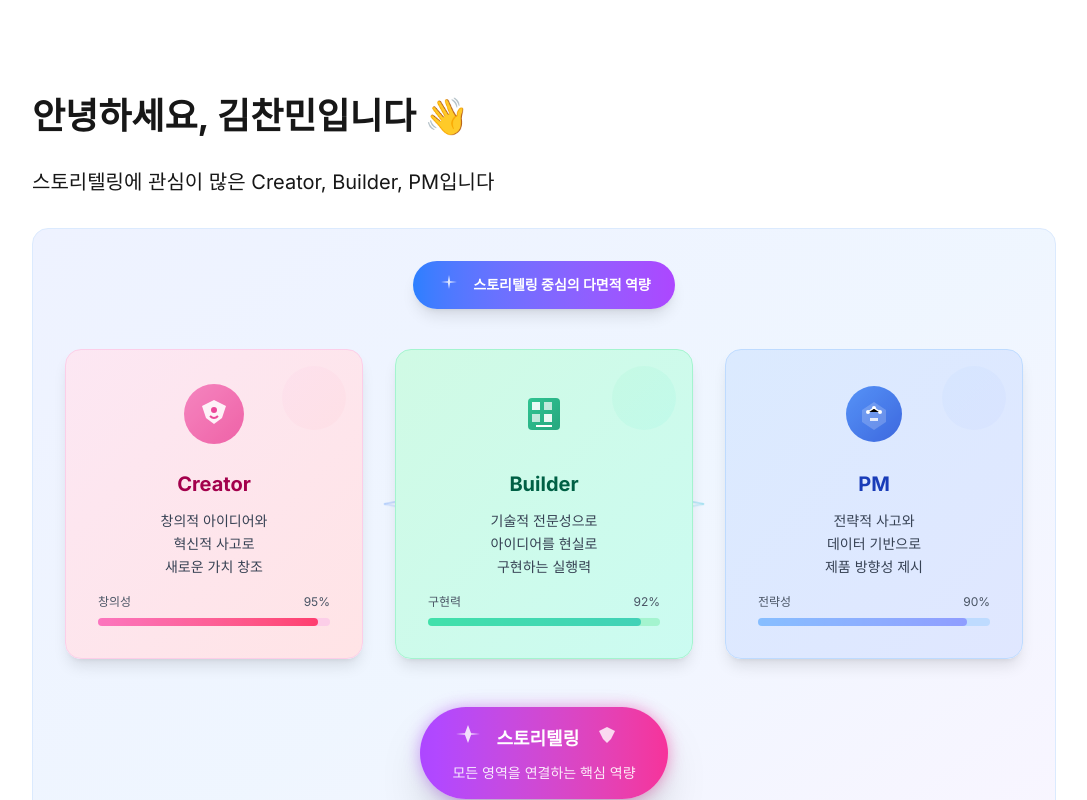
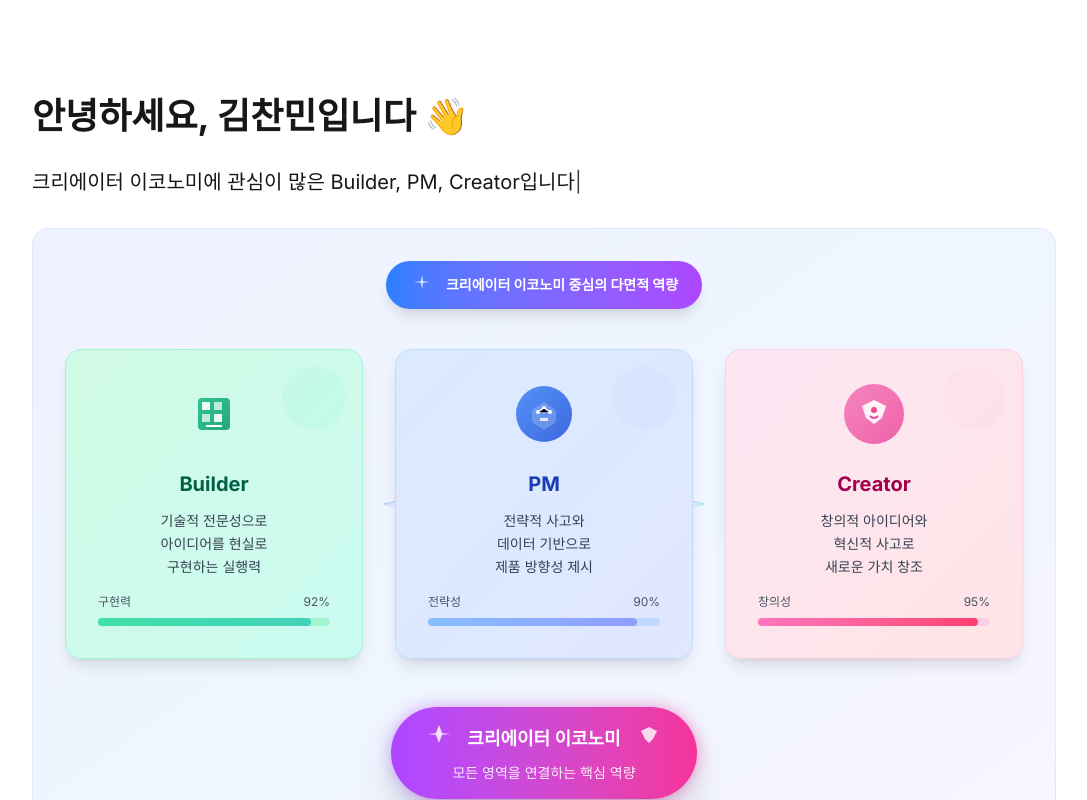
Before and after one commit to chanmkim/chanmkim-writing, a Next.js app: page / in a window 1280 px wide. Shown: the top 800 px of the page, without its empty margins (96-1183 px from the left). Built offline with nearby package versions, Linux system fonts and the light colour scheme.

Commit message:
intro: 크리에이터 이코노미 중심으로 포지셔닝

```diff
--- a/src/app/page.tsx
+++ b/src/app/page.tsx
@@ -1,4 +1,5 @@
 import Link from 'next/link'
+import TypingEffect from '@/components/typing-effect'
 
 export default function Home() {
   return (
@@ -6,7 +7,12 @@ export default function Home() {
       <div className="z-10 max-w-5xl w-full items-center justify-between font-mono text-sm">
         <h1 className="text-4xl font-bold mb-8">안녕하세요, 김찬민입니다 👋</h1>
         <p className="text-xl mb-8">
-          스토리텔링에 관심이 많은 Creator, Builder, PM입니다
+          <TypingEffect
+            text="크리에이터 이코노미에 관심이 많은 Builder, PM, Creator입니다"
+            speed={80}
+            className="text-xl"
+            repeatDelay={3000}
+          />
         </p>
 
         {/* 그래픽 인포그래픽 섹션 */}
@@ -17,7 +23,7 @@ export default function Home() {
               <svg width="24" height="24" viewBox="0 0 24 24" fill="none" className="animate-pulse">
                 <path d="M12 2L13.09 8.26L20 9L13.09 9.74L12 16L10.91 9.74L4 9L10.91 8.26L12 2Z" fill="currentColor"/>
               </svg>
-              <span className="font-bold">스토리텔링 중심의 다면적 역량</span>
+              <span className="font-bold">크리에이터 이코노미 중심의 다면적 역량</span>
             </div>
           </div>
 
@@ -37,46 +43,6 @@ export default function Home() {
             </svg>
 
             <div className="grid grid-cols-1 md:grid-cols-3 gap-8 relative z-10">
-              {/* Creator 카드 */}
-              <div className="group cursor-pointer">
-                <div className="relative p-8 bg-gradient-to-br from-pink-100 to-rose-100 dark:from-pink-900/30 dark:to-rose-900/30 rounded-2xl shadow-lg hover:shadow-2xl transition-all duration-500 hover:-translate-y-2 border border-pink-200 dark:border-pink-700">
-                  {/* 배경 데코레이션 */}
-                  <div className="absolute top-4 right-4 w-16 h-16 bg-gradient-to-br from-pink-200 to-rose-200 dark:from-pink-800 dark:to-rose-800 rounded-full opacity-20"></div>
-
-                  {/* SVG 아이콘 */}
-                  <div className="relative mb-6">
-                    <svg width="64" height="64" viewBox="0 0 64 64" className="mx-auto group-hover:scale-110 transition-transform duration-300">
-                      <circle cx="32" cy="32" r="30" fill="url(#creatorGradient)" className="animate-pulse"/>
-                      <defs>
-                        <linearGradient id="creatorGradient" x1="0%" y1="0%" x2="100%" y2="100%">
-                          <stop offset="0%" stopColor="#f472b6"/>
-                          <stop offset="100%" stopColor="#ec4899"/>
-                        </linearGradient>
-                      </defs>
-                      <path d="M20 24 L32 18 L44 24 L40 36 L32 42 L24 36 Z" fill="white" opacity="0.9"/>
-                      <circle cx="32" cy="28" r="3" fill="#ec4899"/>
-                      <path d="M28 34 Q32 38 36 34" stroke="#ec4899" strokeWidth="2" fill="none"/>
-                    </svg>
-                  </div>
-
-                  <h3 className="text-xl font-bold mb-3 text-center text-pink-800 dark:text-pink-200">Creator</h3>
-                  <p className="text-sm text-gray-700 dark:text-gray-300 text-center leading-relaxed">
-                    창의적 아이디어와<br/>혁신적 사고로<br/>새로운 가치 창조
-                  </p>
-
-                  {/* 스킬 바 */}
-                  <div className="mt-4 space-y-2">
-                    <div className="flex justify-between text-xs text-gray-600 dark:text-gray-400">
-                      <span>창의성</span>
-                      <span>95%</span>
-                    </div>
-                    <div className="w-full bg-pink-200 dark:bg-pink-800 rounded-full h-2">
-                      <div className="bg-gradient-to-r from-pink-400 to-rose-500 h-2 rounded-full w-[95%] animate-pulse"></div>
-                    </div>
-                  </div>
-                </div>
-              </div>
-
               {/* Builder 카드 */}
               <div className="group cursor-pointer">
                 <div className="relative p-8 bg-gradient-to-br from-emerald-100 to-teal-100 dark:from-emerald-900/30 dark:to-teal-900/30 rounded-2xl shadow-lg hover:shadow-2xl transition-all duration-500 hover:-translate-y-2 border border-emerald-200 dark:border-emerald-700">
@@ -155,10 +121,50 @@ export default function Home() {
                   </div>
                 </div>
               </div>
+
+              {/* Creator 카드 */}
+              <div className="group cursor-pointer">
+                <div className="relative p-8 bg-gradient-to-br from-pink-100 to-rose-100 dark:from-pink-900/30 dark:to-rose-900/30 rounded-2xl shadow-lg hover:shadow-2xl transition-all duration-500 hover:-translate-y-2 border border-pink-200 dark:border-pink-700">
+                  {/* 배경 데코레이션 */}
+                  <div className="absolute top-4 right-4 w-16 h-16 bg-gradient-to-br from-pink-200 to-rose-200 dark:from-pink-800 dark:to-rose-800 rounded-full opacity-20"></div>
+
+                  {/* SVG 아이콘 */}
+                  <div className="relative mb-6">
+                    <svg width="64" height="64" viewBox="0 0 64 64" className="mx-auto group-hover:scale-110 transition-transform duration-300">
+                      <circle cx="32" cy="32" r="30" fill="url(#creatorGradient)" className="animate-pulse"/>
+                      <defs>
+                        <linearGradient id="creatorGradient" x1="0%" y1="0%" x2="100%" y2="100%">
+                          <stop offset="0%" stopColor="#f472b6"/>
+                          <stop offset="100%" stopColor="#ec4899"/>
+                        </linearGradient>
+                      </defs>
+                      <path d="M20 24 L32 18 L44 24 L40 36 L32 42 L24 36 Z" fill="white" opacity="0.9"/>
+                      <circle cx="32" cy="28" r="3" fill="#ec4899"/>
+                      <path d="M28 34 Q32 38 36 34" stroke="#ec4899" strokeWidth="2" fill="none"/>
+                    </svg>
+                  </div>
+
+                  <h3 className="text-xl font-bold mb-3 text-center text-pink-800 dark:text-pink-200">Creator</h3>
+                  <p className="text-sm text-gray-700 dark:text-gray-300 text-center leading-relaxed">
+                    창의적 아이디어와<br/>혁신적 사고로<br/>새로운 가치 창조
+                  </p>
+
+                  {/* 스킬 바 */}
+                  <div className="mt-4 space-y-2">
+                    <div className="flex justify-between text-xs text-gray-600 dark:text-gray-400">
+                      <span>창의성</span>
+                      <span>95%</span>
+                    </div>
+                    <div className="w-full bg-pink-200 dark:bg-pink-800 rounded-full h-2">
+                      <div className="bg-gradient-to-r from-pink-400 to-rose-500 h-2 rounded-full w-[95%] animate-pulse"></div>
+                    </div>
+                  </div>
+                </div>
+              </div>
             </div>
           </div>
 
-          {/* 중앙 스토리텔링 허브 */}
+          {/* 중앙 크리에이터 이코노미 허브 */}
           <div className="relative mt-12">
             <div className="text-center">
               <div className="inline-block relative">
@@ -168,7 +174,7 @@ export default function Home() {
                     <svg width="32" height="32" viewBox="0 0 32 32" className="animate-pulse">
                       <path d="M16 2 L19.09 10.26 L28 11 L19.09 11.74 L16 20 L12.91 11.74 L4 11 L12.91 10.26 L16 2Z" fill="currentColor"/>
                     </svg>
-                    <span className="text-lg font-bold">스토리텔링</span>
+                    <span className="text-lg font-bold">크리에이터 이코노미</span>
                     <svg width="32" height="32" viewBox="0 0 32 32" className="animate-bounce">
                       <path d="M8 12 L16 8 L24 12 L20 20 L16 24 L12 20 Z" fill="currentColor" opacity="0.8"/>
                     </svg>
--- a/src/app/projects/page.tsx
+++ b/src/app/projects/page.tsx
@@ -7,6 +7,7 @@ interface Project {
   title: string
   description: string
   slug: string
+  order?: number
 }
 
 async function getProjects(): Promise<Project[]> {
@@ -22,10 +23,12 @@ async function getProjects(): Promise<Project[]> {
       title: data.title as string,
       description: data.description as string,
       slug: fileName.replace(/\.mdx$/, ''),
+      order: data.order || 999, // order가 없으면 마지막에 배치
     }
   })
 
-  return projects
+  // order로 정렬
+  return projects.sort((a, b) => a.order - b.order)
 }
 
 export default async function ProjectsPage() {
@@ -34,6 +37,30 @@ export default async function ProjectsPage() {
   return (
     <div className="min-h-screen p-24">
       <div className="max-w-5xl mx-auto">
+        {/* 뒤로가기 버튼 */}
+        <div className="mb-6">
+          <Link
+            href="/"
+            className="inline-flex items-center text-sm text-gray-600 hover:text-gray-900 dark:text-gray-400 dark:hover:text-gray-100 transition-colors"
+          >
+            <svg
+              className="w-4 h-4 mr-2"
+              fill="none"
+              stroke="currentColor"
+              viewBox="0 0 24 24"
+              xmlns="http://www.w3.org/2000/svg"
+            >
+              <path
+                strokeLinecap="round"
+                strokeLinejoin="round"
+                strokeWidth={2}
+                d="M10 19l-7-7m0 0l7-7m-7 7h18"
+              />
+            </svg>
+            메인으로 돌아가기
+          </Link>
+        </div>
+
         <h1 className="text-4xl font-bold mb-8">프로젝트</h1>
         <div className="grid grid-cols-1 md:grid-cols-2 gap-6">
           {projects.map((project: Project) => (
--- /dev/null
+++ b/src/components/typing-effect.tsx
@@ -0,0 +1,43 @@
+'use client'
+
+import { useState, useEffect } from 'react'
+
+interface TypingEffectProps {
+  text: string
+  speed?: number
+  className?: string
+  repeatDelay?: number
+}
+
+export default function TypingEffect({ text, speed = 100, className = '', repeatDelay = 2000 }: TypingEffectProps) {
+  const [displayText, setDisplayText] = useState('')
+  const [currentIndex, setCurrentIndex] = useState(0)
+  const [isTyping, setIsTyping] = useState(true)
+
+  useEffect(() => {
+    if (isTyping && currentIndex < text.length) {
+      const timeout = setTimeout(() => {
+        setDisplayText(prev => prev + text[currentIndex])
+        setCurrentIndex(prev => prev + 1)
+      }, speed)
+
+      return () => clearTimeout(timeout)
+    } else if (currentIndex >= text.length) {
+      // 타이핑 완료 후 대기
+      const timeout = setTimeout(() => {
+        setDisplayText('')
+        setCurrentIndex(0)
+        setIsTyping(true)
+      }, repeatDelay)
+
+      return () => clearTimeout(timeout)
+    }
+  }, [currentIndex, text, speed, isTyping, repeatDelay])
+
+  return (
+    <span className={className}>
+      {displayText}
+      <span className="animate-pulse">|</span>
+    </span>
+  )
+}
```
Also changed, not shown: src/content/projects/mlanguage.mdx (added, +96 -0 lines), 1 other file (tests, documents, lock files or other folders).
